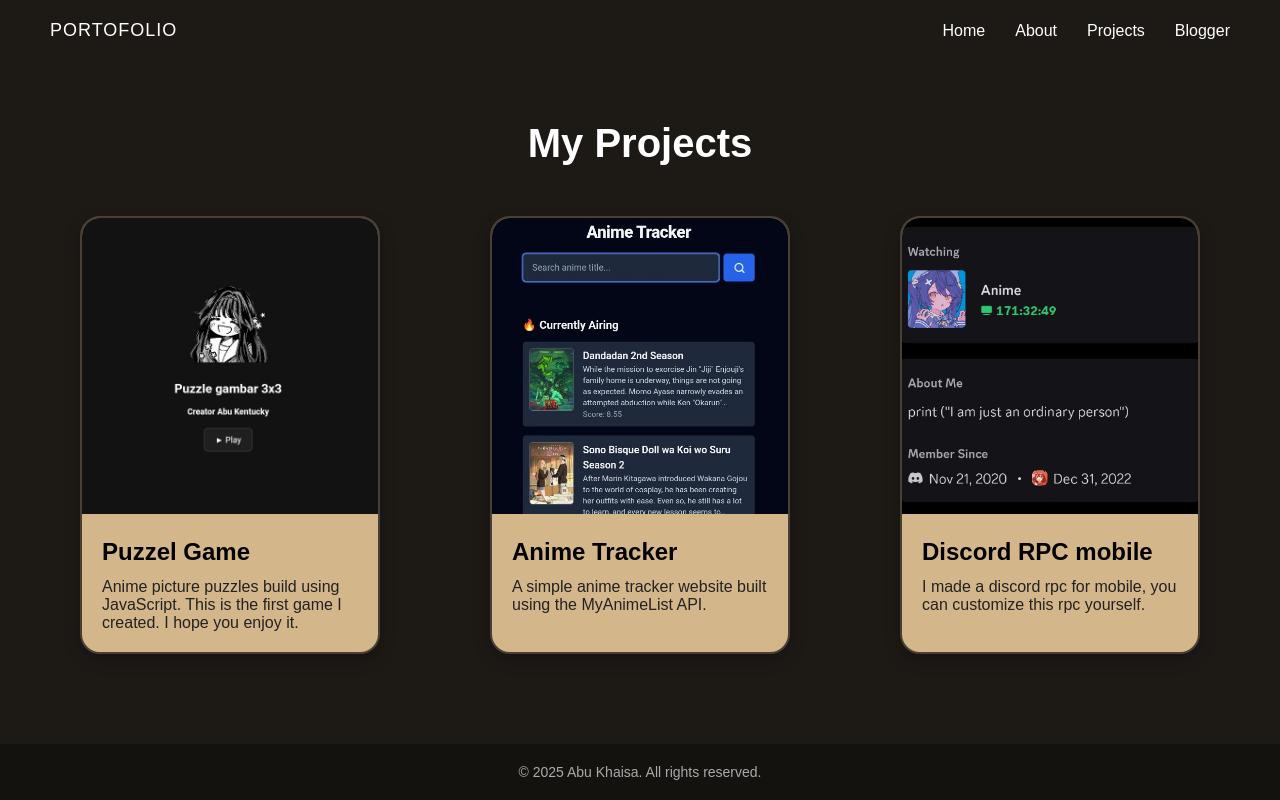
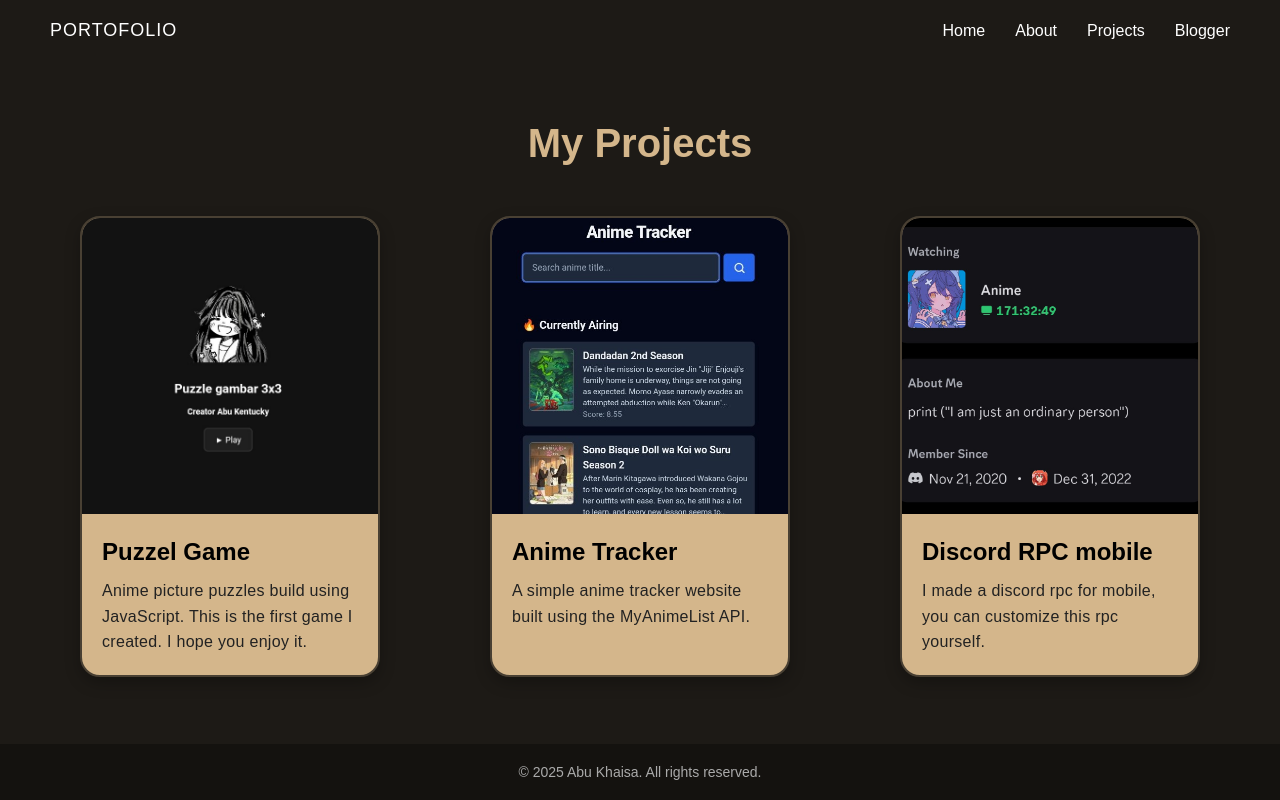
Before and after one commit to nextarz/portofolio, a plain HTML site: page menu/project.html in a window 1280 px wide. Drawn offline with Linux system fonts and the light colour scheme.

Commit message:
revisi 4

```diff
--- a/css/style.css
+++ b/css/style.css
@@ -205,7 +205,7 @@
 .projects-title {
   font-size: 2.5rem;
   margin-bottom: 50px;
-  color: #fff;
+  color: #d4b68b;
 }
 
 .projects-grid {
@@ -240,6 +240,13 @@
   object-fit: cover;
 }
 
+.project-card p {
+  font-family: 'Poppins', sans-serif;
+  font-size: 14px;
+  line-height: 1.6;
+  color: #ddd;
+  letter-spacing: 0.3px;
+}
 
 /* Info */
 .project-info {
```
Also changed, not shown: index.html (+7 -6 lines).
